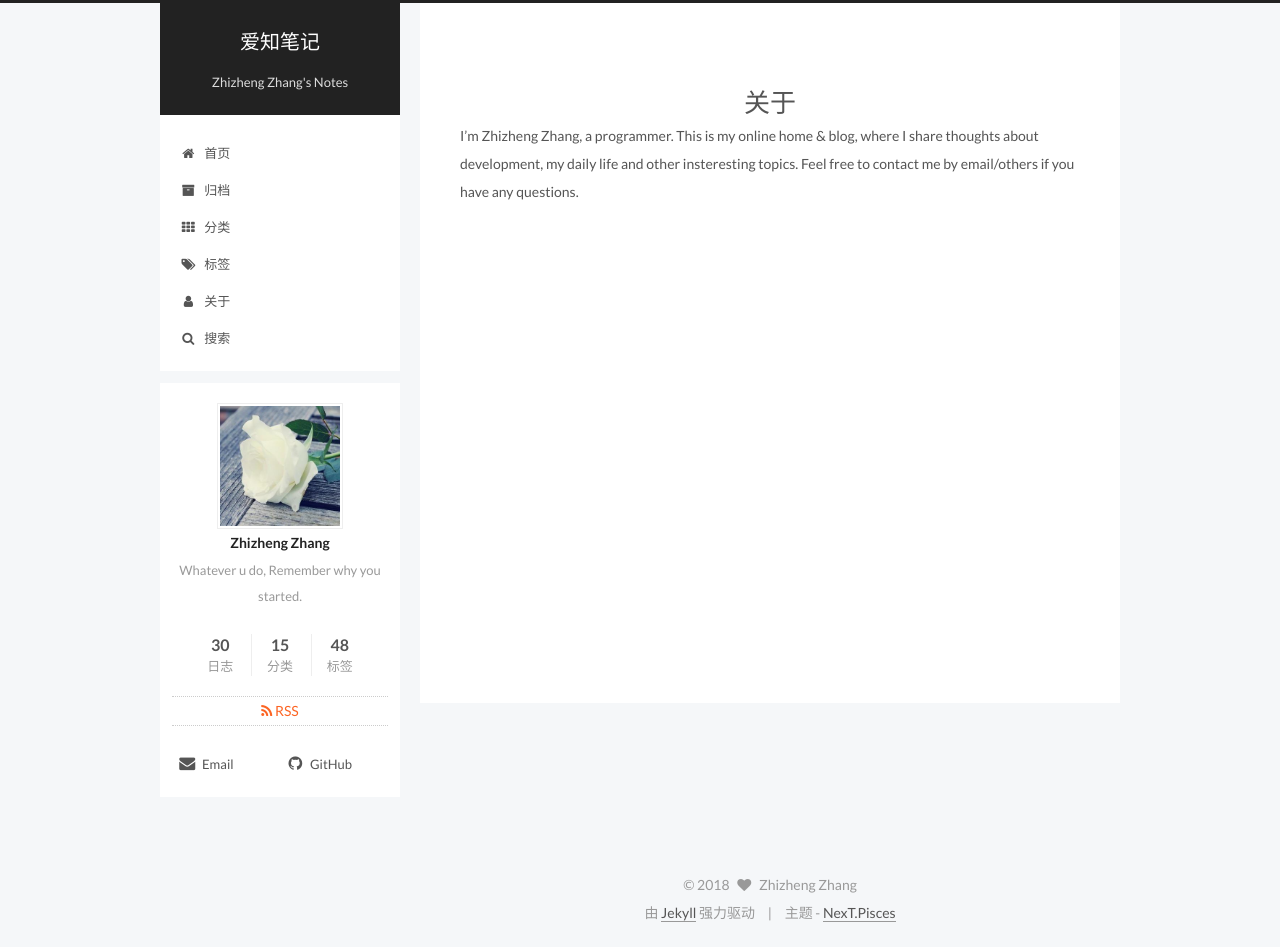
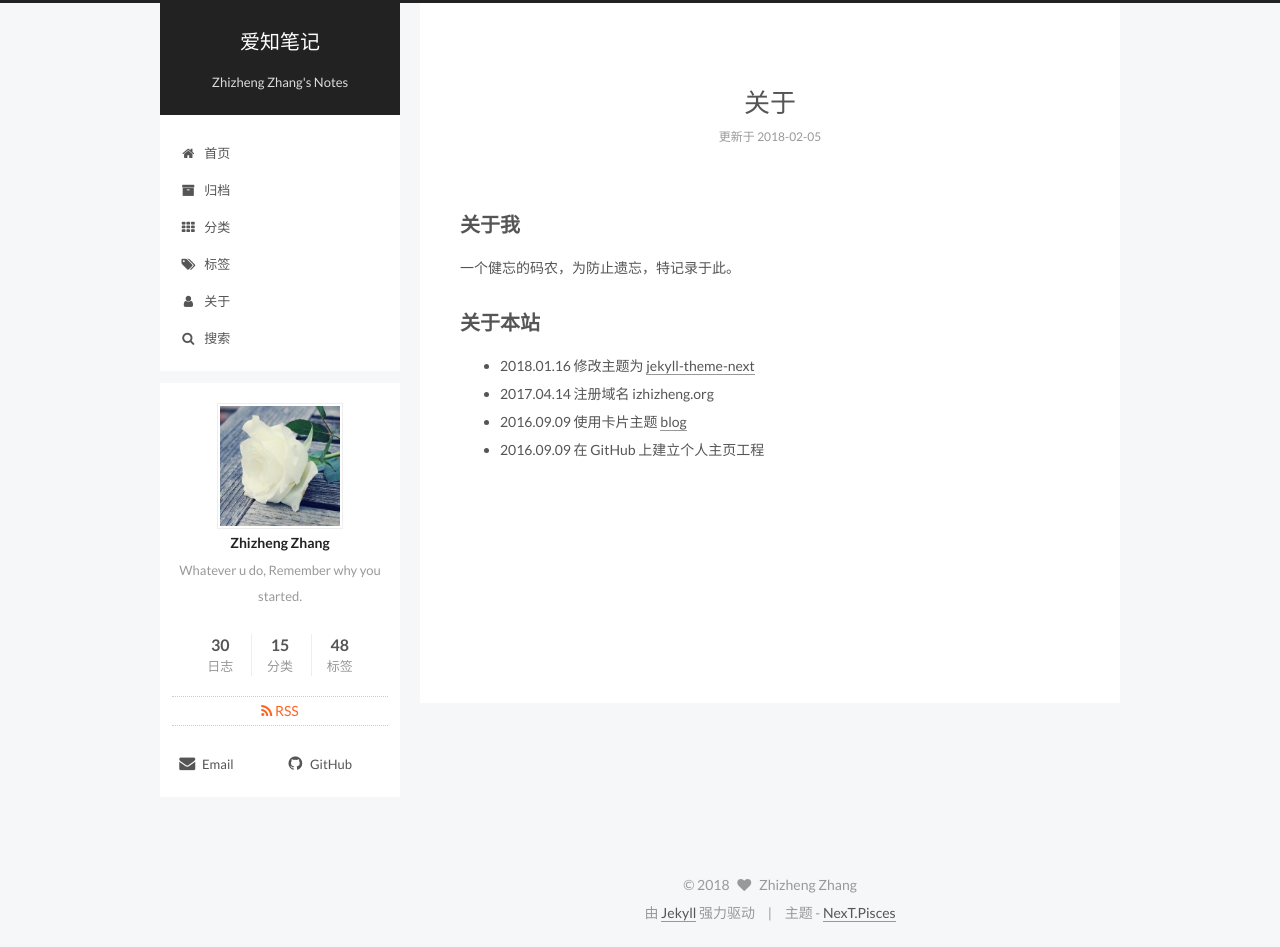
Before and after one commit to zhizheng/zhizheng.github.io, a Jekyll site: the page built from about/index.md, in a window 1280 px wide. Built offline with Jekyll 4.4.1, drawn with Linux system fonts in a browser that asks for light colours.

Commit message:
Update about

```diff
--- a/about/index.md
+++ b/about/index.md
@@ -3,4 +3,15 @@ layout: page
 type: about
 ---
 
-I'm Zhizheng Zhang, a programmer. This is my online home & blog, where I share thoughts about development, my daily life and other insteresting topics. Feel free to contact me by email/others if you have any questions.
+<p class="post-meta">更新于 2018-02-05</p>
+
+## 关于我
+
+一个健忘的码农，为防止遗忘，特记录于此。
+
+## 关于本站
+
+* 2018.01.16 修改主题为 [jekyll-theme-next](https://github.com/simpleyyt/){:target="_blank"}{:rel="noopener noreferrer"}
+* 2017.04.14 注册域名 izhizheng.org
+* 2016.09.09 使用卡片主题 [blog](https://github.com/enml/blog/){:target="_blank"}{:rel="noopener noreferrer"}
+* 2016.09.09 在 GitHub 上建立个人主页工程
```
